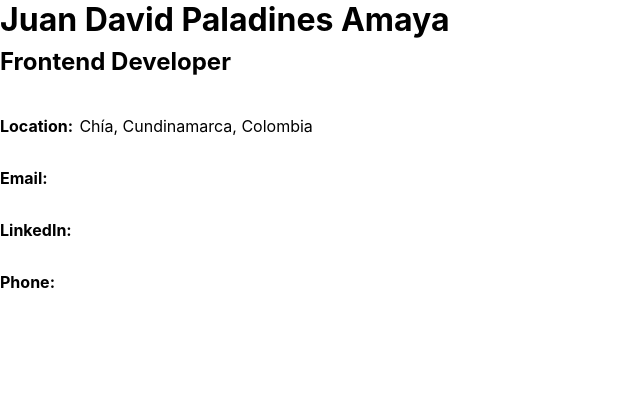
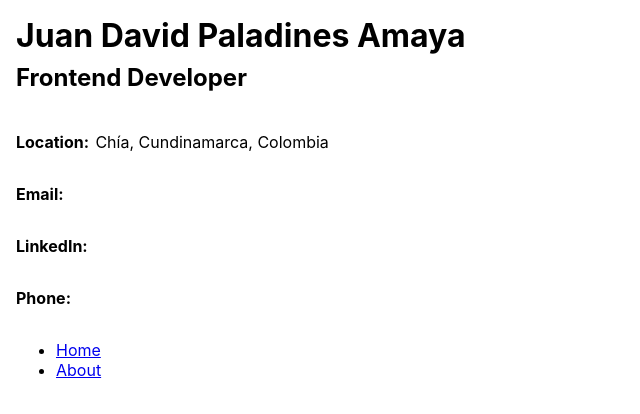
Before and after one commit to Master1624/personal-portfolio, a React (Create React App) app: page /about in a window 1280 px wide. Shown: the top 414 px of the page, without its empty margins (0-640 px from the left). Built offline with nearby package versions, Linux system fonts and the light colour scheme.

Commit message:
feat: Implement navbar with routing

```diff
--- /dev/null
+++ b/src/App.module.scss
@@ -0,0 +1,5 @@
+.app-container {
+  display: flex;
+  flex-direction: column;
+  margin: 1rem;
+}
--- a/src/App.tsx
+++ b/src/App.tsx
@@ -1,9 +1,12 @@
-import About from "./modules/about";
+import Navbar from "./modules/Navbar";
+import AppRoutes from "./components/AppRoutes";
+import styles from "./App.module.scss";
 
 function App() {
   return (
-    <div className="App">
-      <About />
+    <div className={styles["app-container"]}>
+      <AppRoutes />
+      <Navbar />
     </div>
   );
 }
--- /dev/null
+++ b/src/modules/Home/index.tsx
@@ -0,0 +1,5 @@
+function Home() {
+  return <h1>Welcome to the home page</h1>;
+}
+
+export default Home;
--- /dev/null
+++ b/src/modules/Navbar/const.ts
@@ -0,0 +1,10 @@
+export const links = [
+  {
+    name: "Home",
+    linkPath: "/personal-portfolio",
+  },
+  {
+    name: "About",
+    linkPath: "/about",
+  },
+];
--- /dev/null
+++ b/src/modules/Navbar/index.tsx
@@ -0,0 +1,22 @@
+import { Link } from "react-router-dom";
+import { links } from "./const";
+
+function Navbar() {
+  return (
+    <div>
+      <nav>
+        <ul>
+          {links.map((link) => (
+            <li key={link.name} >
+              <Link to={link.linkPath}>
+                {link.name}
+              </Link>
+            </li>
+          ))}
+        </ul>
+      </nav>
+    </div>
+  );
+}
+
+export default Navbar;
```
